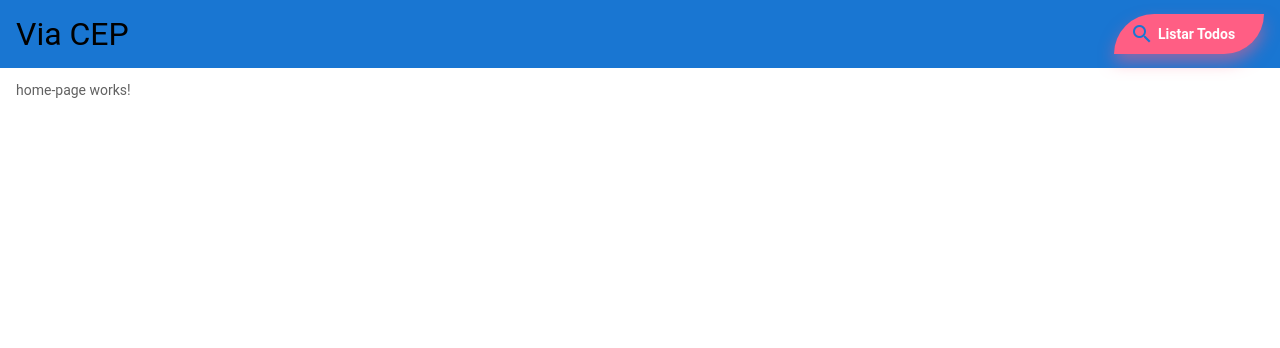
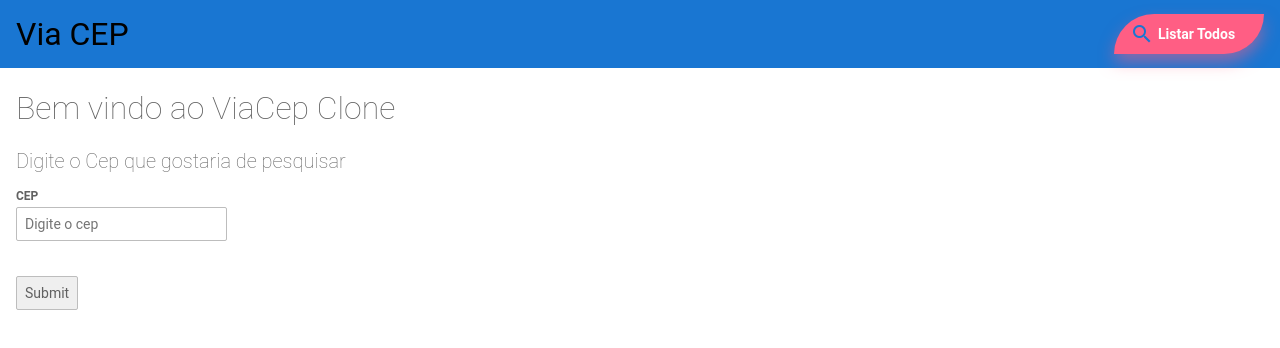
Before and after one commit to felipebonadio/viacepAngular, an Angular app: page / in a window 1280 px wide. Shown: the top 348 px of the page. Built offline with nearby package versions, Linux system fonts and the light colour scheme.

Commit message:
1 file modified

```diff
--- a/src/app/home-page/home-page.component.html
+++ b/src/app/home-page/home-page.component.html
@@ -1,3 +1,9 @@
-<p>
-home-page works!
-</p>
+<h1>Bem vindo ao ViaCep Clone</h1>
+
+<h2>Digite o Cep que gostaria de pesquisar</h2>
+
+<form action="/action_page.php" method="get">
+  <label for="cep">Cep</label>
+  <input type="text" id="inputCep" placeholder="Digite o cep" name="cep"><br><br>
+  <input type="submit" value="Submit">
+</form>
```
